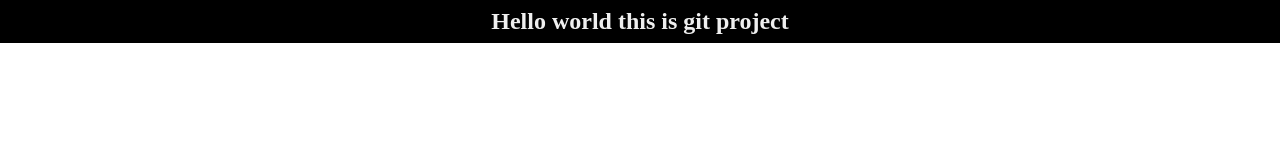
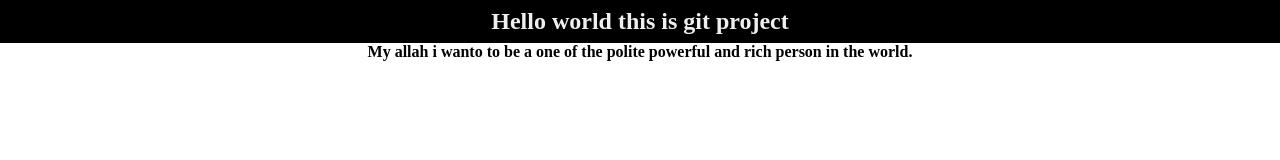
Before and after one commit to NajimVuiya/newGitFile, a plain HTML site: page index.html in a window 1280 px wide. Drawn offline with Linux system fonts and the light colour scheme.

Commit message:
New update it

```diff
--- a/css/style.css
+++ b/css/style.css
@@ -13,3 +13,10 @@ h2{
 	color: #efefef;
 	background-color: #000;
 }
+
+h4
+{
+	margin: 0;
+	padding: 0px;
+	text-align: center;
+}
--- a/index.html
+++ b/index.html
@@ -8,6 +8,8 @@
 </head>
 <body>
 		<h2>Hello world this is git project</h2>
+		<h4>My allah i wanto to be a one of the polite powerful and rich person in the world.
+		</h4>
 	<script src="js/script.js"></script>
 </body>
 </html>
--- a/js/script.js
+++ b/js/script.js
@@ -1,2 +1,3 @@
 'use strict';
 console.log('Hello world this is my my first github project');
+console.log('I love my allah.');
```
